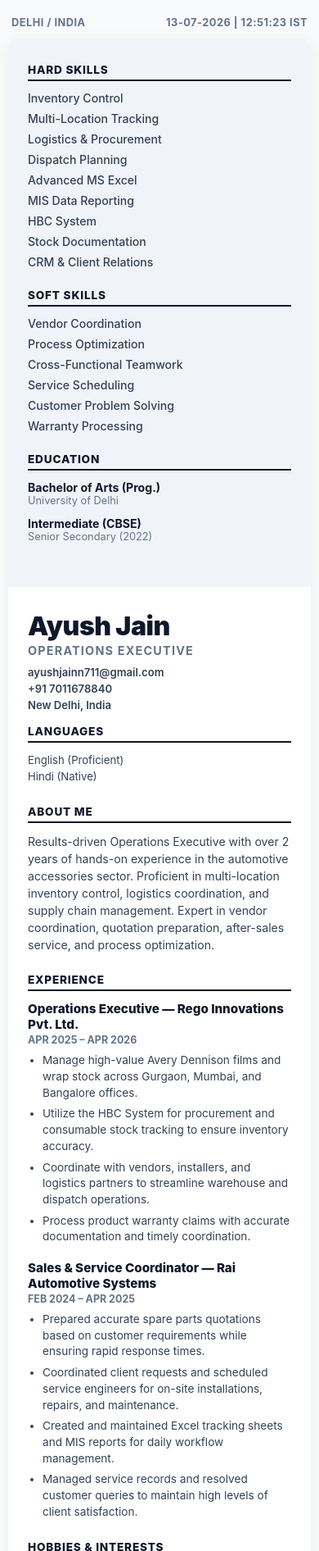
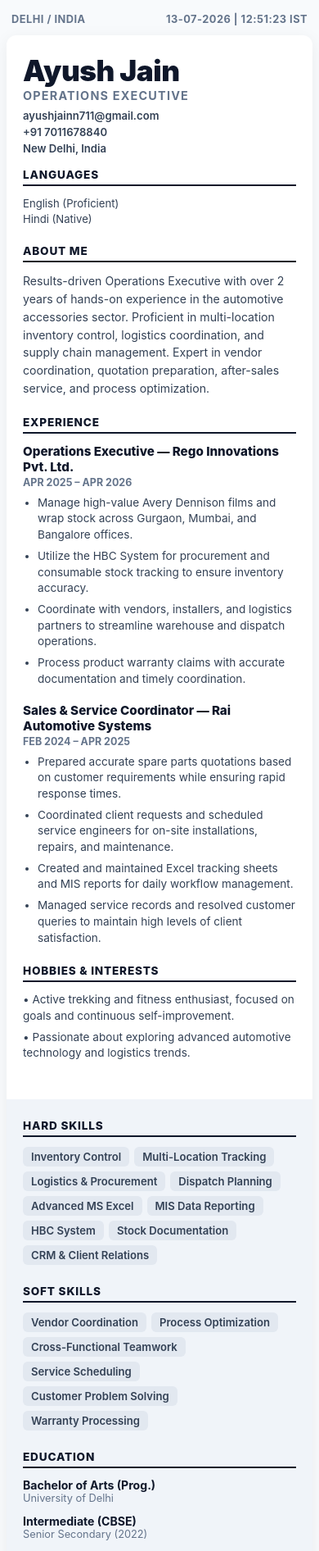
Before and after one commit to Ayush-Jain-CV/Ayush-CV, a plain HTML site: page index.html in a window 390 px wide. Shown: the top 1892 px of the page at 82% size. Drawn offline with Linux system fonts and the light colour scheme.

Commit message:
index.html

```diff
--- a/index.html
+++ b/index.html
@@ -28,11 +28,11 @@
             display: flex;
             flex-direction: column;
             align-items: center;
-            padding: 20px 10px;
+            padding: 16px 8px;
             min-height: 100vh;
         }
 
-        /* Top Header Bar for Live Date & Time */
+        /* Top Header Bar */
         .top-bar {
             width: 100%;
             max-width: 900px;
@@ -44,10 +44,10 @@
             color: var(--text-muted);
             letter-spacing: 0.5px;
             margin-bottom: 12px;
-            padding: 0 4px;
+            padding: 0 6px;
         }
 
-        /* Responsive Container */
+        /* Container Layout */
         .container {
             width: 100%;
             max-width: 900px;
@@ -55,7 +55,7 @@
             border-radius: 12px;
             box-shadow: 0 4px 20px rgba(0,0,0,0.06);
             display: flex;
-            flex-direction: column;
+            flex-direction: column; /* Mobile first: main content on top */
             overflow: hidden;
         }
 
@@ -64,15 +64,16 @@
                 padding: 40px 20px;
             }
             .container {
-                flex-direction: row;
+                flex-direction: row; /* Desktop: side-by-side */
             }
         }
 
         /* Sidebar Styling */
         .sidebar {
             background-color: var(--sidebar-bg);
-            padding: 30px 24px;
+            padding: 24px 20px;
             width: 100%;
+            order: 2; /* Shows below main content on mobile */
         }
 
         @media (min-width: 768px) {
@@ -80,6 +81,8 @@
                 width: 320px;
                 flex-shrink: 0;
                 border-right: 1px solid #e2e8f0;
+                order: 1; /* Shows on left on desktop */
+                padding: 30px 24px;
             }
         }
 
@@ -99,13 +102,35 @@
 
         .sidebar-list {
             list-style: none;
+            display: flex;
+            flex-wrap: wrap;
+            gap: 6px;
+        }
+
+        @media (min-width: 768px) {
+            .sidebar-list {
+                display: block;
+            }
         }
 
         .sidebar-list li {
-            font-size: 0.88rem;
-            font-weight: 500;
+            font-size: 0.82rem;
+            font-weight: 600;
             color: var(--text-secondary);
-            margin-bottom: 8px;
+            background: #e2e8f0;
+            padding: 4px 10px;
+            border-radius: 6px;
+        }
+
+        @media (min-width: 768px) {
+            .sidebar-list li {
+                background: transparent;
+                padding: 0;
+                border-radius: 0;
+                font-size: 0.88rem;
+                font-weight: 500;
+                margin-bottom: 8px;
+            }
         }
 
         .edu-item {
@@ -125,21 +150,23 @@
 
         /* Main Content Styling */
         .main-content {
-            padding: 30px 24px;
+            padding: 24px 20px;
             flex-grow: 1;
+            order: 1; /* Shows on top on mobile */
         }
 
         @media (min-width: 768px) {
             .main-content {
                 padding: 36px 36px;
+                order: 2; /* Shows on right on desktop */
             }
         }
 
         .header-top {
             display: flex;
             flex-direction: column;
-            gap: 16px;
-            margin-bottom: 24px;
+            gap: 12px;
+            margin-bottom: 20px;
         }
 
         @media (min-width: 600px) {
@@ -151,10 +178,10 @@
         }
 
         .name {
-            font-size: 2rem;
+            font-size: 2.2rem;
             font-weight: 900;
             letter-spacing: -0.5px;
-            margin-bottom: 4px;
+            margin-bottom: 2px;
             line-height: 1.1;
         }
 
@@ -164,7 +191,7 @@
             letter-spacing: 1.2px;
             color: var(--text-muted);
             text-transform: uppercase;
-            margin-bottom: 10px;
+            margin-bottom: 8px;
         }
 
         .contact-info {
@@ -198,11 +225,13 @@
 
         .languages-box {
             text-align: left;
+            margin-top: 4px;
         }
 
         @media (min-width: 600px) {
             .languages-box {
                 text-align: right;
+                margin-top: 0;
             }
         }
 
@@ -213,7 +242,7 @@
         }
 
         .main-section {
-            margin-bottom: 24px;
+            margin-bottom: 22px;
         }
 
         .main-title {
@@ -228,7 +257,7 @@
 
         .summary {
             font-size: 0.88rem;
-            line-height: 1.5;
+            line-height: 1.55;
             color: var(--text-secondary);
         }
 
@@ -272,49 +301,7 @@
 </div>
 
 <div class="container">
-    <!-- LEFT SIDEBAR -->
-    <aside class="sidebar">
-        <div class="sidebar-section">
-            <h2 class="sidebar-title">Hard Skills</h2>
-            <ul class="sidebar-list">
-                <li>Inventory Control</li>
-                <li>Multi-Location Tracking</li>
-                <li>Logistics & Procurement</li>
-                <li>Dispatch Planning</li>
-                <li>Advanced MS Excel</li>
-                <li>MIS Data Reporting</li>
-                <li>HBC System</li>
-                <li>Stock Documentation</li>
-                <li>CRM & Client Relations</li>
-            </ul>
-        </div>
-
-        <div class="sidebar-section">
-            <h2 class="sidebar-title">Soft Skills</h2>
-            <ul class="sidebar-list">
-                <li>Vendor Coordination</li>
-                <li>Process Optimization</li>
-                <li>Cross-Functional Teamwork</li>
-                <li>Service Scheduling</li>
-                <li>Customer Problem Solving</li>
-                <li>Warranty Processing</li>
-            </ul>
-        </div>
-
-        <div class="sidebar-section">
-            <h2 class="sidebar-title">Education</h2>
-            <div class="edu-item">
-                <p class="edu-degree">Bachelor of Arts (Prog.)</p>
-                <p class="edu-sub">University of Delhi</p>
-            </div>
-            <div class="edu-item">
-                <p class="edu-degree">Intermediate (CBSE)</p>
-                <p class="edu-sub">Senior Secondary (2022)</p>
-            </div>
-        </div>
-    </aside>
-
-    <!-- RIGHT MAIN CONTENT -->
+    <!-- RIGHT MAIN CONTENT (First on Mobile) -->
     <main class="main-content">
         <header class="header-top">
             <div>
@@ -379,6 +366,48 @@
             </ul>
         </section>
     </main>
+
+    <!-- LEFT SIDEBAR (Second on Mobile) -->
+    <aside class="sidebar">
+        <div class="sidebar-section">
+            <h2 class="sidebar-title">Hard Skills</h2>
+            <ul class="sidebar-list">
+                <li>Inventory Control</li>
+                <li>Multi-Location Tracking</li>
+                <li>Logistics & Procurement</li>
+                <li>Dispatch Planning</li>
+                <li>Advanced MS Excel</li>
+                <li>MIS Data Reporting</li>
+                <li>HBC System</li>
+                <li>Stock Documentation</li>
+                <li>CRM & Client Relations</li>
+            </ul>
+        </div>
+
+        <div class="sidebar-section">
+            <h2 class="sidebar-title">Soft Skills</h2>
+            <ul class="sidebar-list">
+                <li>Vendor Coordination</li>
+                <li>Process Optimization</li>
+                <li>Cross-Functional Teamwork</li>
+                <li>Service Scheduling</li>
+                <li>Customer Problem Solving</li>
+                <li>Warranty Processing</li>
+            </ul>
+        </div>
+
+        <div class="sidebar-section">
+            <h2 class="sidebar-title">Education</h2>
+            <div class="edu-item">
+                <p class="edu-degree">Bachelor of Arts (Prog.)</p>
+                <p class="edu-sub">University of Delhi</p>
+            </div>
+            <div class="edu-item">
+                <p class="edu-degree">Intermediate (CBSE)</p>
+                <p class="edu-sub">Senior Secondary (2022)</p>
+            </div>
+        </div>
+    </aside>
 </div>
 
 <!-- JAVASCRIPT FOR LIVE IST TIME & DATE -->
@@ -386,7 +415,6 @@
     function updateISTClock() {
         const now = new Date();
 
-        // Options for formatting time & date in Indian Standard Time (IST)
         const timeOptions = {
             timeZone: 'Asia/Kolkata',
             hour12: false,
@@ -408,7 +436,6 @@
         document.getElementById('live-time').innerText = `${dateString} | ${timeString} IST`;
     }
 
-    // Run clock immediately and refresh every 1 second
     updateISTClock();
     setInterval(updateISTClock, 1000);
 </script>
```
